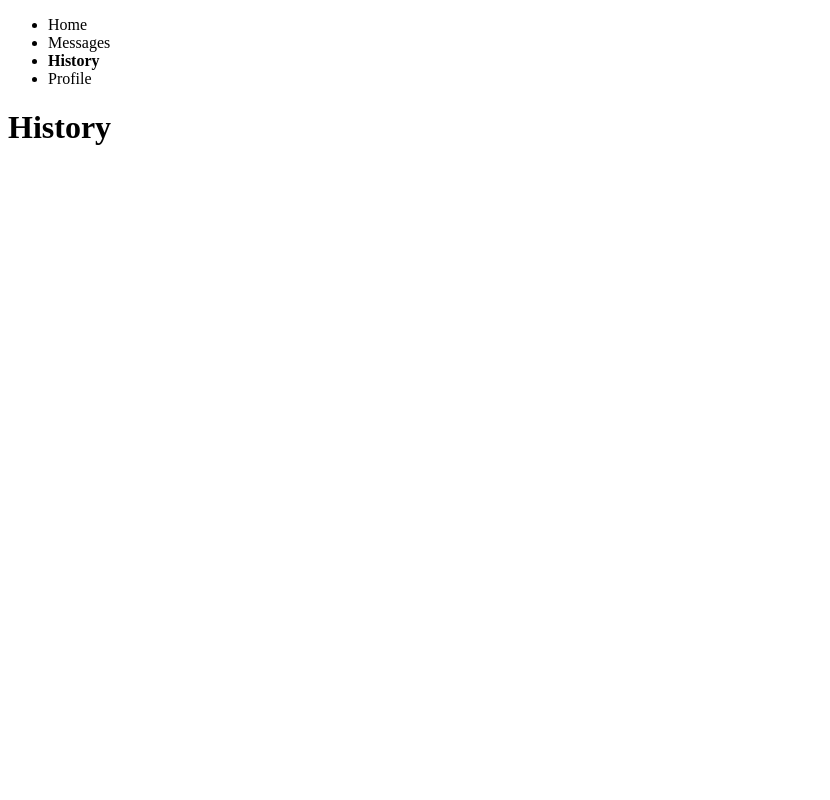
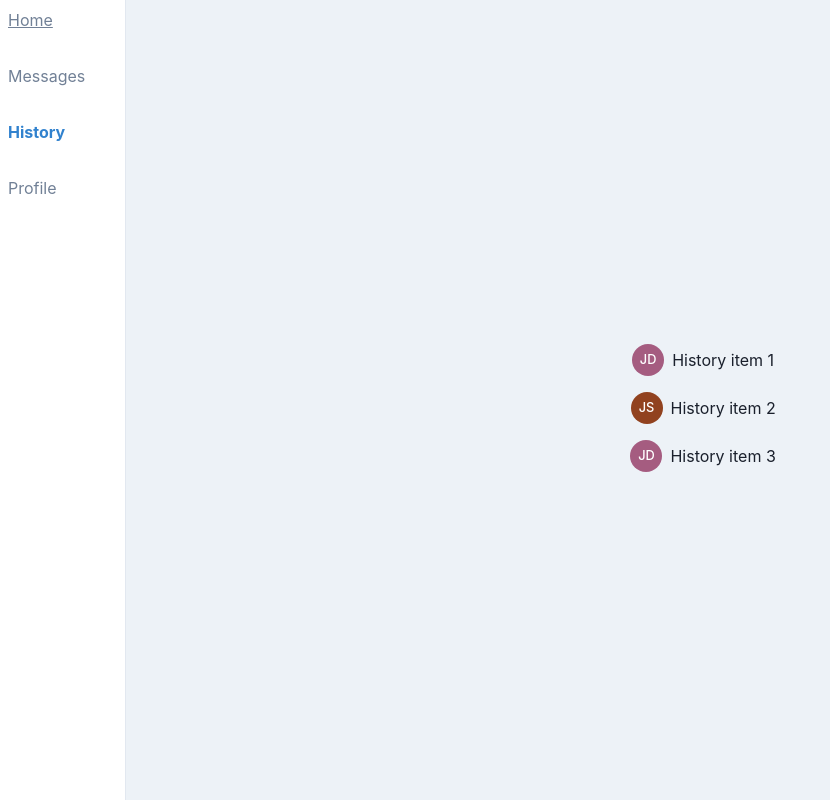
Before and after one commit to DentistLeeroy/BookSwap, a Next.js app in the folder book-swap/: page /history in a window 1280 px wide. Shown: the whole page, without its empty margins (0-830 px from the left). Built offline with nearby package versions, Linux system fonts and the light colour scheme.

Commit message:
Navigation added to all pages

```diff
--- a/book-swap/pages/history.tsx
+++ b/book-swap/pages/history.tsx
@@ -1,5 +1,6 @@
 import React from 'react';
 import { useRouter } from 'next/router';
+import { Avatar, Box, ChakraProvider, Flex, Link, VStack, Text } from '@chakra-ui/react';
 
 type BottomNavItem = {
   label: string;
@@ -13,7 +14,7 @@ const bottomNavItems: BottomNavItem[] = [
   { label: 'Profile', path: '/profile' },
 ];
 
-const ProfilePage: React.FC = () => {
+const HistoryPage: React.FC = () => {
   const router = useRouter();
   const { pathname } = router;
 
@@ -22,33 +23,45 @@ const ProfilePage: React.FC = () => {
   };
 
   return (
-    <div>
-      {/* Render your profile page content here */}
-
+    <ChakraProvider>
+      <Flex height="100vh" width="100vw">
+        <VStack align="flex-start" spacing={4} pr={8} borderRight="1px solid" borderColor="gray.200">
           {/* Render bottom navigation */}
-      <nav>
-        <ul>
           {bottomNavItems.map((item) => (
-              <li
+            <Link
               key={item.path}
-              className={pathname === item.path ? 'active' : ''}
               onClick={() => handleNavItemClicked(item.path)}
+              color={pathname === item.path ? 'blue.500' : 'gray.500'}
+              fontWeight={pathname === item.path ? 'bold' : 'normal'}
+              p={2}
             >
               {item.label}
-            </li>
+            </Link>
           ))}
-        </ul>
-      </nav>
+        </VStack>
 
-    <h1>History</h1>
-      {/* Add styles for the active bottom navigation item */}
-      <style jsx>{`
-        .active {
-          font-weight: bold;
-        }
-      `}</style>
-    </div>
+        {/* Render your history page content here */}
+        <Flex flex={1} justifyContent="center" alignItems="center" bg="gray.100">
+          <Box p={4}>
+            <VStack spacing={4} mt={4} maxWidth={400}>
+              <Flex alignItems="center">
+                <Avatar name="John Doe" size="sm" />
+                <Text ml={2}>History item 1</Text>
+              </Flex>
+              <Flex alignItems="center">
+                <Avatar name="Jane Smith" size="sm" />
+                <Text ml={2}>History item 2</Text>
+              </Flex>
+              <Flex alignItems="center">
+                <Avatar name="John Doe" size="sm" />
+                <Text ml={2}>History item 3</Text>
+              </Flex>
+            </VStack>
+          </Box>
+        </Flex>
+      </Flex>
+    </ChakraProvider>
   );
 };
 
-export default ProfilePage;
+export default HistoryPage;
```
Also changed, not shown: book-swap/pages/home.tsx (+34 -25 lines), book-swap/pages/messages.tsx (+10 -11 lines), book-swap/pages/profile.tsx (+44 -22 lines). Lines whose indentation alone changed are shown as unchanged.
